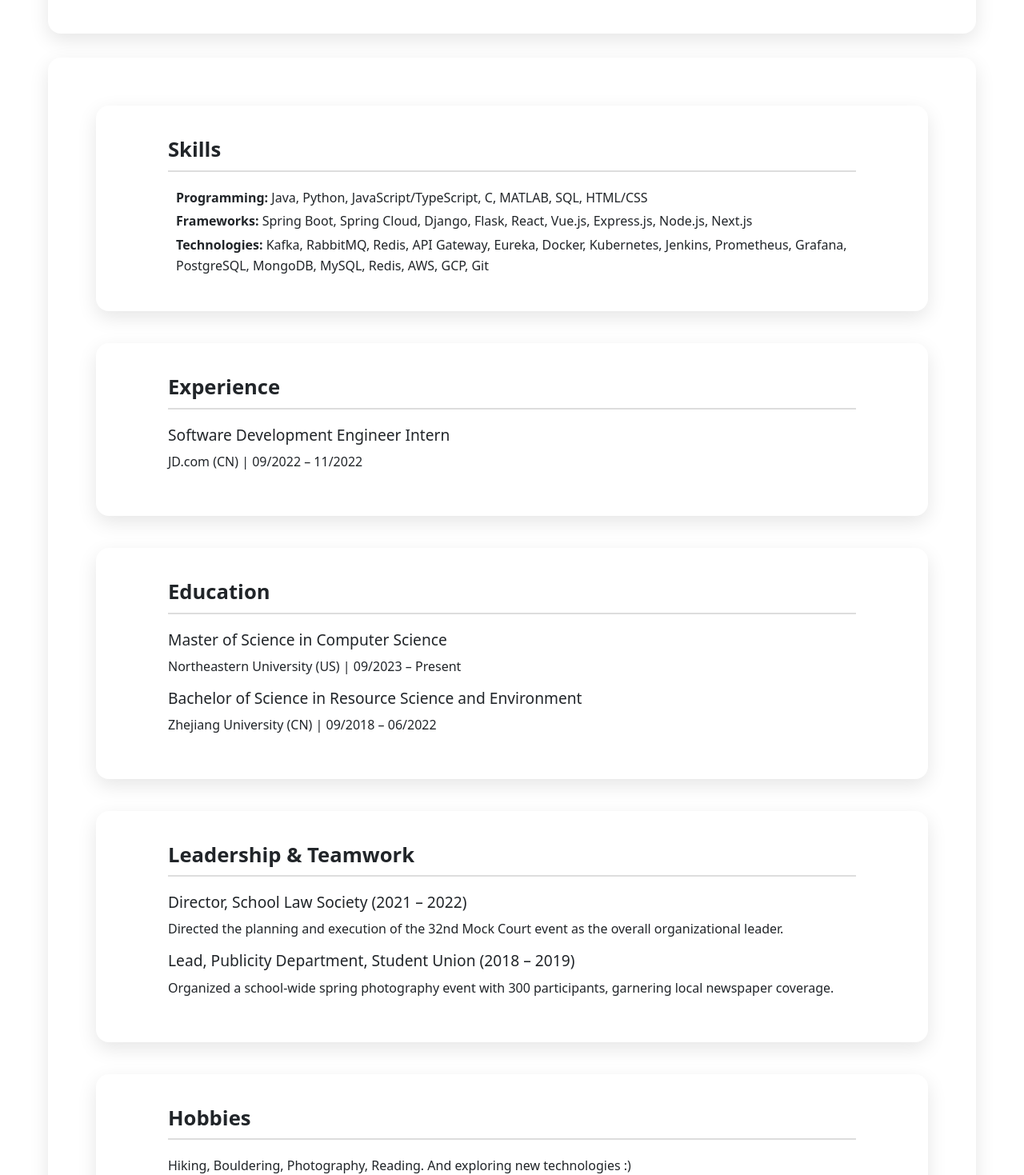
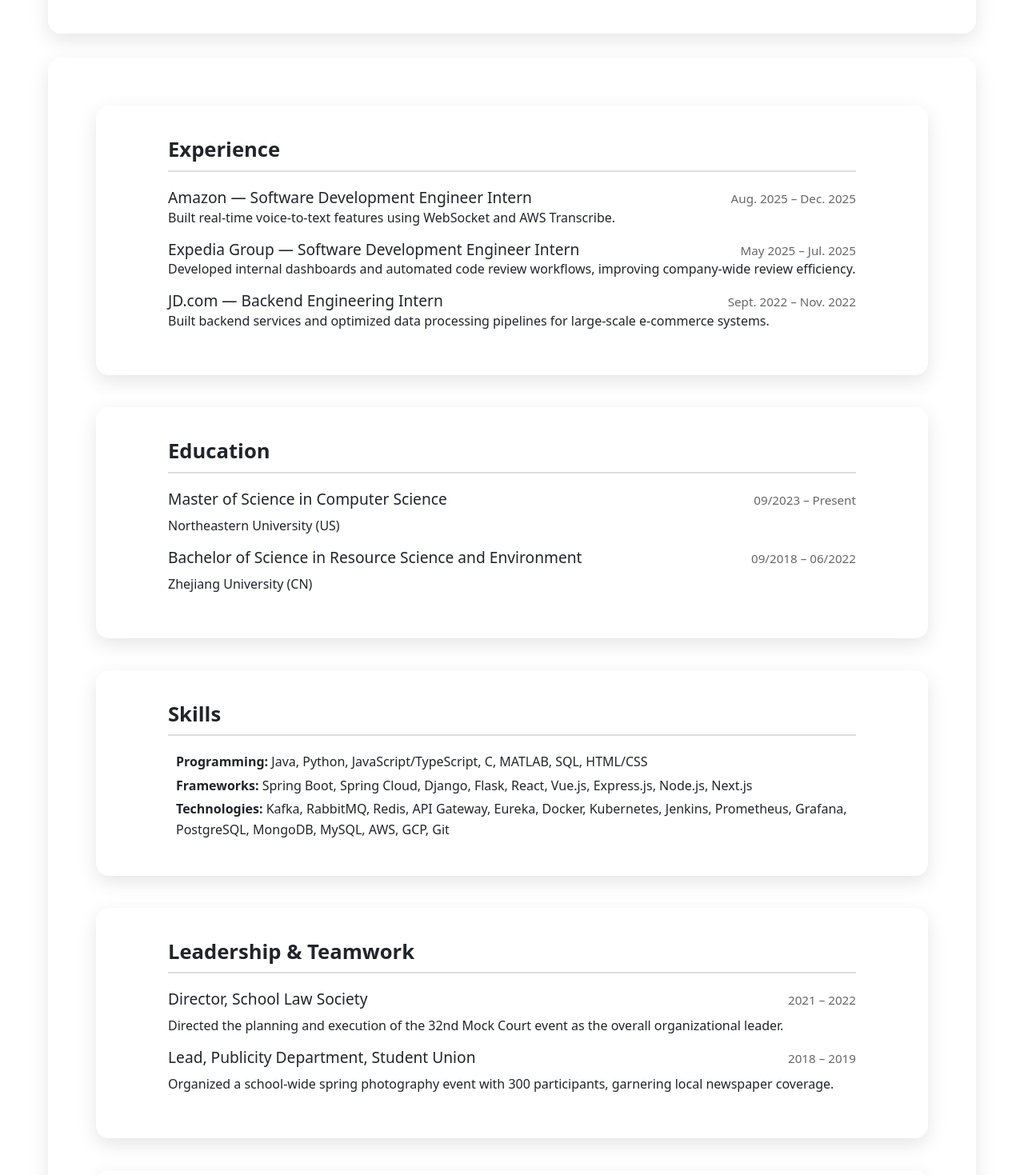
Before and after one commit to JashuuQ/HomePage, a React (Create React App) app: page /#/about in a window 1280 px wide. Shown: the part 661-2130 px from the top of the page at 80% size. Built offline with nearby package versions, Linux system fonts and the light colour scheme.

Commit message:
Update internship experience

```diff
--- a/src/About/index.css
+++ b/src/About/index.css
@@ -1,4 +1,4 @@
-@import url('https://fonts.googleapis.com/css2?family=Lato:wght@400;700&display=swap');
+@import url("https://fonts.googleapis.com/css2?family=Lato:wght@400;700&display=swap");
 
 /* Reset styles for all elements */
 * {
@@ -8,7 +8,7 @@
 }
 
 body {
-  font-family: 'Lato', 'Helvetica Neue', Arial, sans-serif;
+  font-family: "Lato", "Helvetica Neue", Arial, sans-serif;
   font-weight: 400;
   color: #333;
   background-color: #f9f9f9;
@@ -70,10 +70,8 @@
   font-weight: 700;
   line-height: 1.3;
   border-bottom: 2px solid transparent;
-  transition: color 0.3s ease-in-out,
-              transform 0.3s ease-in-out,
-              border-bottom-color 0.3s ease-in-out,
-              text-shadow 0.3s ease-in-out;
+  transition: color 0.3s ease-in-out, transform 0.3s ease-in-out,
+    border-bottom-color 0.3s ease-in-out, text-shadow 0.3s ease-in-out;
 }
 
 .about-info h1:hover {
@@ -106,7 +104,7 @@
   margin-top: 20px;
   text-align: center;
   position: absolute;
-  bottom: 3;
+  bottom: 3px; /* FIX: add unit */
   left: 0;
 }
 
@@ -228,17 +226,49 @@
   margin-bottom: 4px;
 }
 
-.experience-item,
-.education-item,
-.leadership-item {
-  margin-bottom: 10px;
+/* ===== Experience header (title + time on same row) ===== */
+.experience-header {
+  display: flex;
+  justify-content: space-between;
+  align-items: baseline;
+  gap: 16px;
 }
 
-.experience-item h3,
-.education-item h3,
-.leadership-item h3 {
+.experience-header h3 {
+  margin: 0;
+}
+
+.experience-item h3 {
   font-size: 1.2em;
-  margin-bottom: 10px;
+}
+
+.exp-time {
+  font-size: 0.95rem;
+  color: #666;
+  white-space: nowrap;
+}
+
+/* ===== Generic header for Education / Leadership ===== */
+.item-header {
+  display: flex;
+  justify-content: space-between;
+  align-items: baseline;
+  gap: 16px;
+}
+
+.item-header h3 {
+  margin: 0;
+  font-size: 1.2em;
+}
+
+.item-meta {
+  font-size: 0.95rem;
+  color: #666;
+  white-space: nowrap;
+}
+
+.item-sub {
+  margin-top: 8px;
 }
 
 /* ===================== Responsive adjustments ===================== */
@@ -248,7 +278,6 @@
     padding: 20px;
     gap: 20px;
   }
-
 
   .about-info,
   .about-images {
@@ -260,7 +289,6 @@
   .about-info {
     margin-top: 20px;
   }
-
 
   .about-images {
     width: 100%;
@@ -288,4 +316,17 @@
   .detail-card h2 {
     font-size: 1.4em;
   }
+
+  /* stack header rows on mobile */
+  .experience-header,
+  .item-header {
+    flex-direction: column;
+    align-items: flex-start;
+    gap: 6px;
+  }
+
+  .exp-time,
+  .item-meta {
+    white-space: normal;
+  }
 }
--- a/src/About/index.tsx
+++ b/src/About/index.tsx
@@ -1,17 +1,18 @@
-import React, { useState } from 'react';
-import './index.css';
-
+import React, { useState } from "react";
+import "./index.css";
 
 const Underline = ({ children }: { children: React.ReactNode }) => (
   <span style={{ textDecoration: "underline" }}>{children}</span>
 );
 
 const About: React.FC = () => {
-  const [imageSrc, setImageSrc] = useState('/images/profile3.jpg');
+  const [imageSrc, setImageSrc] = useState("/images/profile3.jpg");
 
   const handleImageClick = () => {
-    setImageSrc(prevSrc =>
-      prevSrc === '/images/profile3.jpg' ? '/images/profile2.jpg' : '/images/profile3.jpg'
+    setImageSrc((prevSrc) =>
+      prevSrc === "/images/profile3.jpg"
+        ? "/images/profile2.jpg"
+        : "/images/profile3.jpg"
     );
   };
 
@@ -22,81 +23,98 @@
         <div className="about-info">
           <h1>About Me</h1>
           <p>
-            👋 Hi! I'm Jiashu (Cecilia) Qian, a graduate Computer Science student at Northeastern University.
-            I am proficient in Java/Python, TypeScript, and Kafka, with hands-on experience in:
+            👋 Hi! I'm Jiashu (Cecilia) Qian, a graduate Computer Science
+            student at Northeastern University. I am proficient in Java/Python,
+            TypeScript, and Kafka, with hands-on experience in:
           </p>
 
           <ul className="expertise-list">
             <li>
               <strong>Full-Stack:</strong> Built online learning platform with{" "}
-              <Underline>React</Underline>, <Underline>Spring Boot</Underline>, and <Underline>Docker</Underline>.
+              <Underline>React</Underline>, <Underline>Spring Boot</Underline>,
+              and <Underline>Docker</Underline>.
             </li>
             <li>
-              <strong>Distributed Systems:</strong> Developed a high-concurrency flash sale system with{" "}
-              <Underline>Redis</Underline> caching, <Underline>distributed transactions</Underline>, and a{" "}
+              <strong>Distributed Systems:</strong> Developed a high-concurrency
+              flash sale system with <Underline>Redis</Underline> caching,{" "}
+              <Underline>distributed transactions</Underline>, and a{" "}
               <Underline>Circuit Breaker pattern</Underline>.
             </li>
             <li>
-              <strong>Machine Learning:</strong> Improved the AUC by 93.86% on TENCENT/CIKM dataset through Dynamic Graph Neural Network research
+              <strong>Machine Learning:</strong> Improved the AUC by 93.86% on
+              TENCENT/CIKM dataset through Dynamic Graph Neural Network research
               (published at <Underline>ICWS 2023</Underline>).
             </li>
           </ul>
 
           <p>
-            🚀 I am actively seeking <strong>Internship/Co-op</strong> opportunities in
-            <strong> full-stack development</strong>, <strong>cloud infrastructure</strong> and <strong>machine learning</strong>.{" "}
-            If you are looking for a dedicated team member, feel free to connect with me!
+            🚀 I am actively seeking <strong>2026 New Grad</strong>{" "}
+            opportunities in <strong>Full-Stack</strong>,{" "}
+            <strong>AI Application</strong> and{" "}
+            <strong>Cloud Infrastructure</strong>. If you are looking for a
+            dedicated team member, feel free to connect with me!
           </p>
 
           <div className="resume-link">
-            <a href="/resume.pdf" target="_blank" rel="noopener noreferrer" className="resume-button">
+            <a
+              href="/resume.pdf"
+              target="_blank"
+              rel="noopener noreferrer"
+              className="resume-button"
+            >
               📄 View My Resume
             </a>
           </div>
-
         </div>
 
-
         <div className="about-images">
-          <div className="image-container" onClick={handleImageClick} role="button" tabIndex={0}>
+          <div
+            className="image-container"
+            onClick={handleImageClick}
+            role="button"
+            tabIndex={0}
+          >
             <img src={imageSrc} alt="Profile" className="profile-image" />
           </div>
         </div>
       </div>
 
-
-
       {/* Details Section */}
       <div className="details-section">
-        <div className="detail-card">
-          <section className="skills">
-            <h2>Skills</h2>
-            <div className="skills-list">
-              <p>
-                <strong>Programming:</strong> Java, Python, JavaScript/TypeScript, C, MATLAB, SQL, HTML/CSS
-              </p>
-              <p>
-                <strong>Frameworks:</strong> Spring Boot, Spring Cloud, Django, Flask, React, Vue.js, Express.js, Node.js, Next.js
-              </p>
-              <p>
-                <strong>Technologies: </strong>
-                Kafka, RabbitMQ, Redis,
-                API Gateway, Eureka,
-                Docker, Kubernetes,
-                Jenkins, Prometheus, Grafana,
-                PostgreSQL, MongoDB, MySQL, Redis, AWS, GCP,
-                Git
-              </p>
-            </div>
-          </section>
-        </div>
-
         <div className="detail-card">
           <section className="experience">
             <h2>Experience</h2>
             <div className="experience-item">
-              <h3>Software Development Engineer Intern</h3>
-              <p>JD.com (CN) | 09/2022 – 11/2022</p>
+              <div className="experience-header">
+                <h3>Amazon — Software Development Engineer Intern</h3>
+                <span className="exp-time">Aug. 2025 – Dec. 2025</span>
+              </div>
+              <p className="exp-highlight">
+                Built real-time voice-to-text features using WebSocket and AWS
+                Transcribe.
+              </p>
+            </div>
+
+            <div className="experience-item">
+              <div className="experience-header">
+                <h3>Expedia Group — Software Development Engineer Intern</h3>
+                <span className="exp-time">May 2025 – Jul. 2025</span>
+              </div>
+              <p className="exp-highlight">
+                Developed internal dashboards and automated code review
+                workflows, improving company-wide review efficiency.
+              </p>
+            </div>
+
+            <div className="experience-item">
+              <div className="experience-header">
+                <h3>JD.com — Backend Engineering Intern</h3>
+                <span className="exp-time">Sept. 2022 – Nov. 2022</span>
+              </div>
+              <p className="exp-highlight">
+                Built backend services and optimized data processing pipelines
+                for large-scale e-commerce systems.
+              </p>
             </div>
           </section>
         </div>
@@ -104,13 +122,43 @@
         <div className="detail-card">
           <section className="education">
             <h2>Education</h2>
+
             <div className="education-item">
-              <h3>Master of Science in Computer Science</h3>
-              <p>Northeastern University (US) | 09/2023 – Present</p>
+              <div className="item-header">
+                <h3>Master of Science in Computer Science</h3>
+                <span className="item-meta">09/2023 – Present</span>
+              </div>
+              <p className="item-sub">Northeastern University (US)</p>
             </div>
+
             <div className="education-item">
-              <h3>Bachelor of Science in Resource Science and Environment</h3>
-              <p>Zhejiang University (CN) | 09/2018 – 06/2022</p>
+              <div className="item-header">
+                <h3>Bachelor of Science in Resource Science and Environment</h3>
+                <span className="item-meta">09/2018 – 06/2022</span>
+              </div>
+              <p className="item-sub">Zhejiang University (CN)</p>
+            </div>
+          </section>
+        </div>
+
+        <div className="detail-card">
+          <section className="skills">
+            <h2>Skills</h2>
+            <div className="skills-list">
+              <p>
+                <strong>Programming:</strong> Java, Python,
+                JavaScript/TypeScript, C, MATLAB, SQL, HTML/CSS
+              </p>
+              <p>
+                <strong>Frameworks:</strong> Spring Boot, Spring Cloud, Django,
+                Flask, React, Vue.js, Express.js, Node.js, Next.js
+              </p>
+              <p>
+                <strong>Technologies: </strong>
+                Kafka, RabbitMQ, Redis, API Gateway, Eureka, Docker, Kubernetes,
+                Jenkins, Prometheus, Grafana, PostgreSQL, MongoDB, MySQL, AWS,
+                GCP, Git
+              </p>
             </div>
           </section>
         </div>
@@ -118,16 +166,26 @@
         <div className="detail-card">
           <section className="leadership">
             <h2>Leadership & Teamwork</h2>
+
             <div className="leadership-item">
-              <h3>Director, School Law Society (2021 – 2022)</h3>
-              <p>
-                Directed the planning and execution of the 32nd Mock Court event as the overall organizational leader.
+              <div className="item-header">
+                <h3>Director, School Law Society</h3>
+                <span className="item-meta">2021 – 2022</span>
+              </div>
+              <p className="item-sub">
+                Directed the planning and execution of the 32nd Mock Court event
+                as the overall organizational leader.
               </p>
             </div>
+
             <div className="leadership-item">
-              <h3>Lead, Publicity Department, Student Union (2018 – 2019)</h3>
-              <p>
-                Organized a school-wide spring photography event with 300 participants, garnering local newspaper coverage.
+              <div className="item-header">
+                <h3>Lead, Publicity Department, Student Union</h3>
+                <span className="item-meta">2018 – 2019</span>
+              </div>
+              <p className="item-sub">
+                Organized a school-wide spring photography event with 300
+                participants, garnering local newspaper coverage.
               </p>
             </div>
           </section>
@@ -136,15 +194,13 @@
         <div className="detail-card">
           <section className="hobbies">
             <h2>Hobbies</h2>
-            <p>
-              Hiking, Bouldering, Photography, Reading.
-              And exploring new technologies :)
+            <p className="item-sub">
+              Hiking, Bouldering, Photography, Reading. And exploring new
+              technologies :)
             </p>
           </section>
         </div>
       </div>
-
-
     </div>
   );
 };
```
